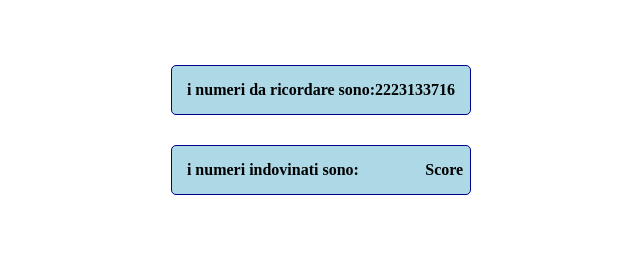
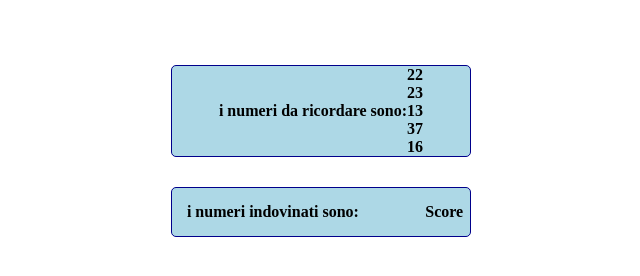
Before and after one commit to DavideGit991/js-simon, a plain HTML site: page index.html in a window 1280 px wide. Both pictures are taken after a click on the button "Visualizza numeri da ricordare". Shown: the whole page, without its empty margins (319-959 px from the left). Drawn offline with nearby package versions, Linux system fonts and the light colour scheme.

Commit message:
versione fixata di simons

```diff
--- a/index.html
+++ b/index.html
@@ -13,7 +13,12 @@
         <button class="reset" type="" name="button">Reset</button>
       </div>
       <div class="box-numpc">
-        <h4>i numeri da ricordare sono:</h4>
+        <div class="title">
+          <h4>i numeri da ricordare sono:</h4>
+        </div>
+        <div class="numbers">
+
+        </div>
       </div>
       <div class="box-endgame">
         <div class="box-numute">
--- a/js/script.js
+++ b/js/script.js
@@ -19,19 +19,19 @@ $(document).ready(function()
      if (arrayNumPc.indexOf(n) == -1)
      {
       arrayNumPc.push(n);
-      $('.box-numpc').append('<h4>' + n + '</h4>');
+      $('.numbers').append('<h4>' + n + '</h4>');
      }
   }
 
   //gestisco la visualizzazione del box numeri da memorizzare
-  $("div .box-numpc").hide();
+  $(".numbers").hide();
   $(".visualizza").click(function()
   {
     $('.visualizza').hide();
-    $("div .box-numpc").show();
+    $(".numbers").show();
     setTimeout(function()
     {
-      $("div .box-numpc").hide();
+      $(".numbers").hide();
       $('.game').show();
     }, 5000);//li visualizzo per 5 sec
   });
@@ -69,7 +69,7 @@ $(document).ready(function()
       //stampo i numeri giusti e il punteggio
       //faccio sparire il tasto Game
       //faccio apparire i numeri del Pc e il tasto reset
-      $("div .box-numpc").show();
+      $(".numbers").show();
       $('.reset').show();
       $('.game').hide();
       $('.box-score').append(arrayNumeriTrovati.length);
```
